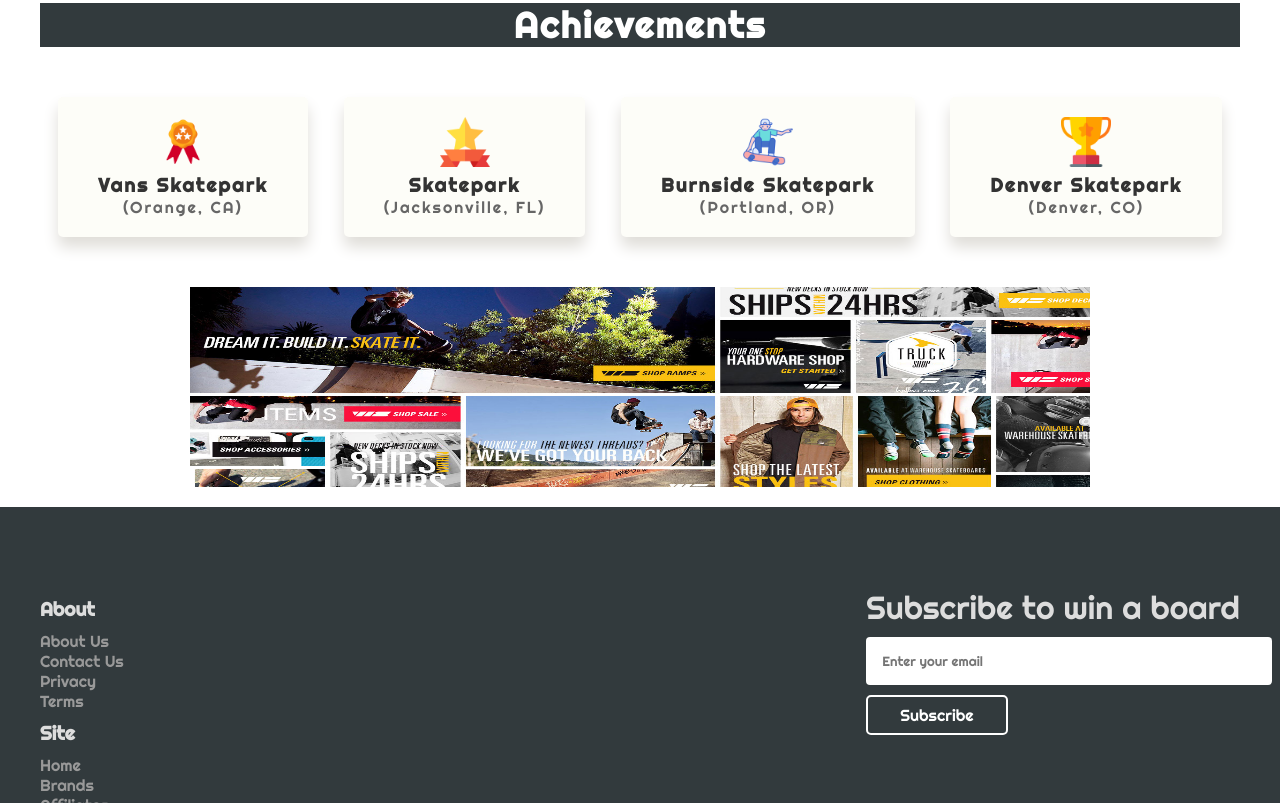
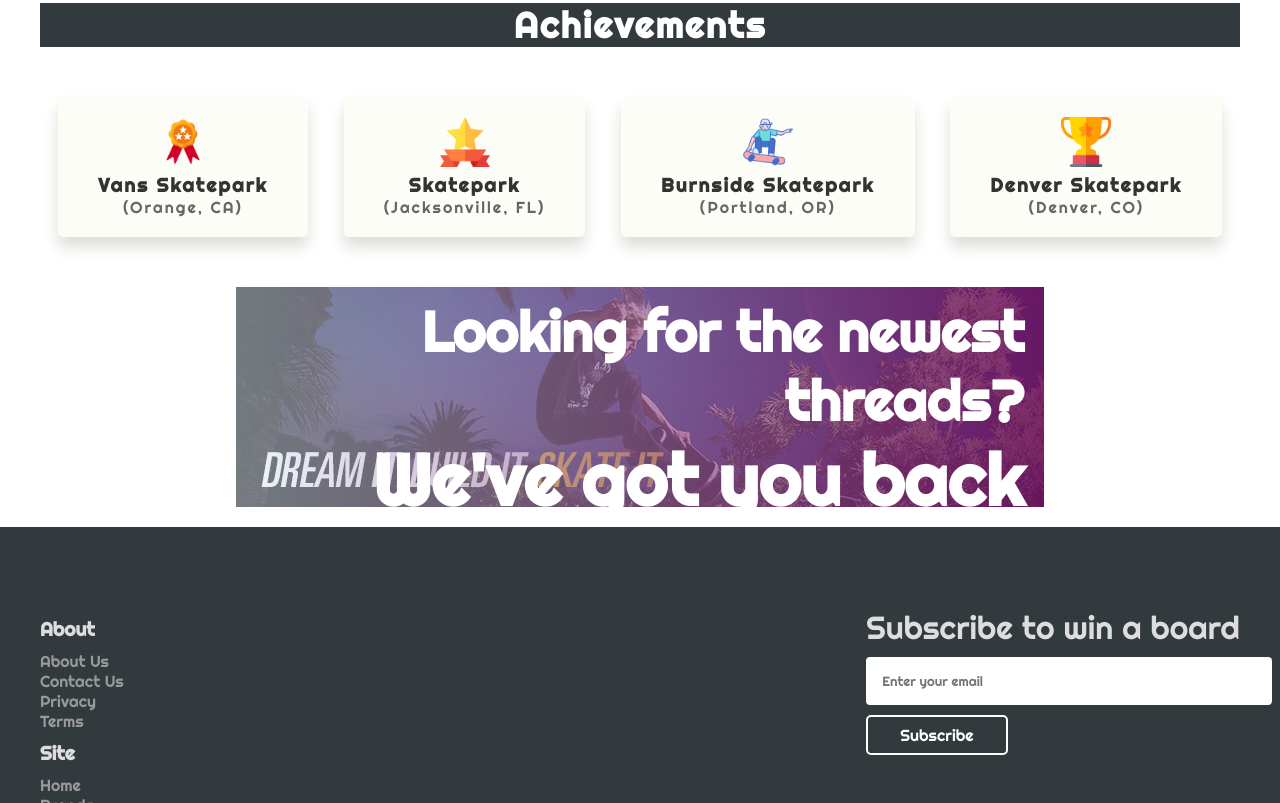
Before and after one commit to shaaheensaab/newyearnewme, a plain HTML site: page index.html in a window 1280 px wide. Shown: the part 1237-2040 px from the top of the page. Drawn offline with Linux system fonts and the light colour scheme.

Commit message:
image updated

```diff
--- a/index.html
+++ b/index.html
@@ -86,7 +86,8 @@
         <!-- featured ad -->
         <section>
             <div class="featured">
-                <img src="/images/skateboard-ad-gradient.png" alt="skateboard-ad">
+                <h3>Looking for the newest threads?</h3>
+                <h1>We've got you back</h1>
             </div>
         </section>
     </main>
--- a/style/style.css
+++ b/style/style.css
@@ -119,6 +119,7 @@ nav{
 .achievement > h1{
     color: #fff;
     background-color: #323A3D;
+    margin: 50px 0;
 }
 
 .achievement-items-container{
@@ -148,11 +149,17 @@ nav{
 }
 
 /* featured ad */
-.featured > img{
+.featured{
+    background-image: linear-gradient(to right, rgba(225, 245, 252, 0.50), rgba(110, 20, 100, 0.90)),
+    url(../images/skateboard-ad-gradient.png);
+    background-repeat: no-repeat;
+    width: 60%;
     height: 200px;
-    width: 900px;
-    display: flex;
     margin: 20px auto;
+    color: #fff;
+    font-size: 3rem;
+    text-align: right;
+    padding: 10px 20px;
 }
 
 
```
